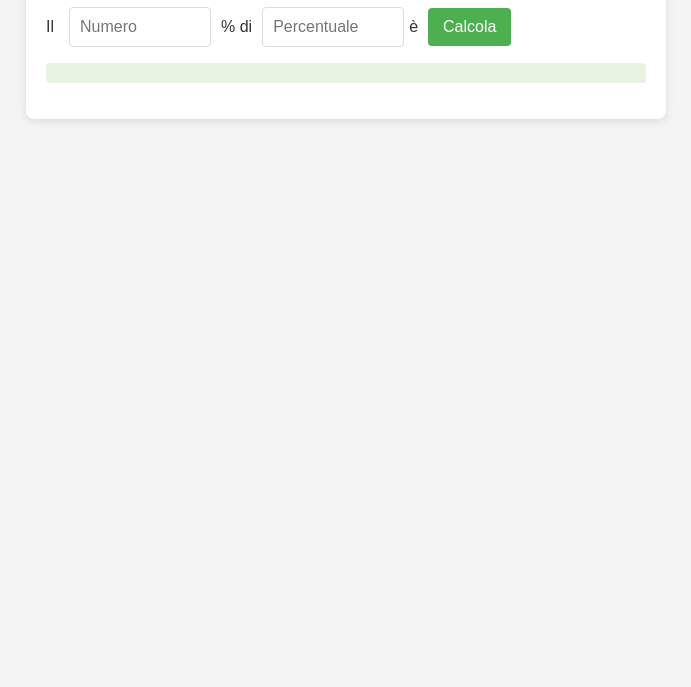
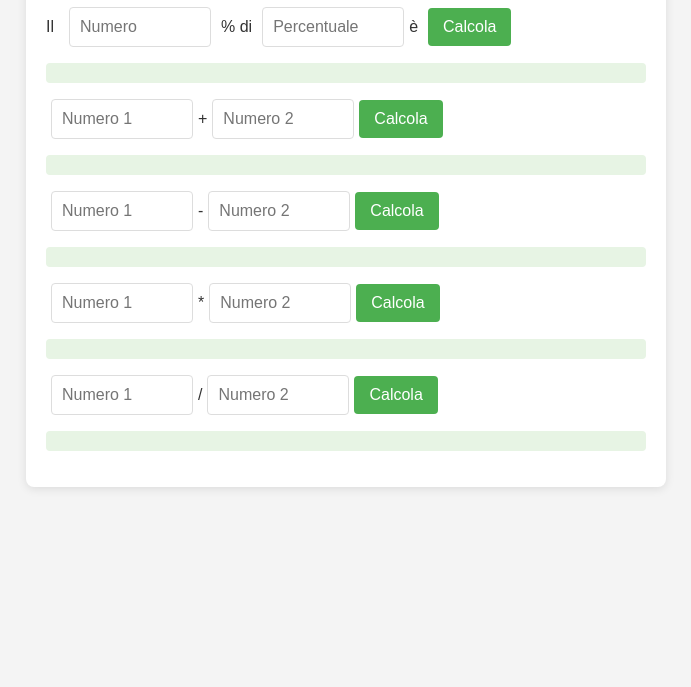
Before and after one commit to XmilordX/p-calc, a plain HTML site: page index.html in a window 1280 px wide. Shown: the part 113-800 px from the top of the page, without its empty margins (294-985 px from the left). Drawn offline with Linux system fonts and the light colour scheme.

Commit message:
Update index.html

```diff
--- a/index.html
+++ b/index.html
@@ -3,33 +3,98 @@
 <head>
     <meta charset="UTF-8">
     <meta name="viewport" content="width=device-width, initial-scale=1.0">
-    <title>Calcolo Percentuale</title>
+    <title>Calcolo Operazioni</title>
     <link rel="icon" href="favicon.png" type="image/png"> <!-- Favicon -->
     <link rel="stylesheet" href="styles.css"> <!-- Collega il CSS -->
     <script>
         function calcolaPercentuale() {
-            const numero = parseFloat(document.getElementById('numero').value);
+            const numero = parseFloat(document.getElementById('numero-perc').value);
             const percentuale = parseFloat(document.getElementById('percentuale').value);
             const risultato = (numero * percentuale) / 100;
 
             const messaggioRisultato = `Il ${percentuale}% di ${numero} è: <span class="risultato">€${risultato.toLocaleString(undefined, {minimumFractionDigits: 2, maximumFractionDigits: 2})}</span>`;
+            document.getElementById('risultato-perc').innerHTML = messaggioRisultato; // Modificato per usare innerHTML
+        }
 
-            document.getElementById('risultato').innerHTML = messaggioRisultato; // Modificato per usare innerHTML
+        function calcolaSomma() {
+            const num1 = parseFloat(document.getElementById('num1-somma').value);
+            const num2 = parseFloat(document.getElementById('num2-somma').value);
+            const risultato = num1 + num2;
+            document.getElementById('risultato-somma').innerHTML = `La somma di ${num1} e ${num2} è: <span class="risultato">${risultato}</span>`;
+        }
+
+        function calcolaSottrazione() {
+            const num1 = parseFloat(document.getElementById('num1-sottrazione').value);
+            const num2 = parseFloat(document.getElementById('num2-sottrazione').value);
+            const risultato = num1 - num2;
+            document.getElementById('risultato-sottrazione').innerHTML = `La sottrazione di ${num1} e ${num2} è: <span class="risultato">${risultato}</span>`;
+        }
+
+        function calcolaMoltiplicazione() {
+            const num1 = parseFloat(document.getElementById('num1-moltiplicazione').value);
+            const num2 = parseFloat(document.getElementById('num2-moltiplicazione').value);
+            const risultato = num1 * num2;
+            document.getElementById('risultato-moltiplicazione').innerHTML = `La moltiplicazione di ${num1} e ${num2} è: <span class="risultato">${risultato}</span>`;
+        }
+
+        function calcolaDivisione() {
+            const num1 = parseFloat(document.getElementById('num1-divisione').value);
+            const num2 = parseFloat(document.getElementById('num2-divisione').value);
+            const risultato = num2 !== 0 ? num1 / num2 : 'Errore: Divisione per zero';
+            document.getElementById('risultato-divisione').innerHTML = `La divisione di ${num1} e ${num2} è: <span class="risultato">${risultato}</span>`;
         }
     </script>
 </head>
 <body>
     <div class="container">
-        <h1>Calcola la Percentuale</h1>
+        <h1>Calcolo Operazioni</h1>
+
+        <!-- Calcolo Percentuale -->
         <div class="input-row">
-            <label for="numero" style="margin-right: 10px;">Il</label>
-            <input type="number" id="numero" placeholder="Numero" required>
+            <label for="numero-perc" style="margin-right: 10px;">Il</label>
+            <input type="number" id="numero-perc" placeholder="Numero" required>
             <label for="percentuale" style="margin: 0 5px;">% di</label>
             <input type="number" id="percentuale" placeholder="Percentuale" required>
             <span>è</span>
             <button style="margin-left: 10px;" onclick="calcolaPercentuale()">Calcola</button>
         </div>
-        <pre id="risultato" class="risultato-centrato"></pre>
+        <pre id="risultato-perc" class="risultato-centrato"></pre>
+
+        <!-- Calcolo Somma -->
+        <div class="input-row">
+            <input type="number" id="num1-somma" placeholder="Numero 1" required>
+            <span>+</span>
+            <input type="number" id="num2-somma" placeholder="Numero 2" required>
+            <button onclick="calcolaSomma()">Calcola</button>
+        </div>
+        <pre id="risultato-somma" class="risultato-centrato"></pre>
+
+        <!-- Calcolo Sottrazione -->
+        <div class="input-row">
+            <input type="number" id="num1-sottrazione" placeholder="Numero 1" required>
+            <span>-</span>
+            <input type="number" id="num2-sottrazione" placeholder="Numero 2" required>
+            <button onclick="calcolaSottrazione()">Calcola</button>
+        </div>
+        <pre id="risultato-sottrazione" class="risultato-centrato"></pre>
+
+        <!-- Calcolo Moltiplicazione -->
+        <div class="input-row">
+            <input type="number" id="num1-moltiplicazione" placeholder="Numero 1" required>
+            <span>*</span>
+            <input type="number" id="num2-moltiplicazione" placeholder="Numero 2" required>
+            <button onclick="calcolaMoltiplicazione()">Calcola</button>
+        </div>
+        <pre id="risultato-moltiplicazione" class="risultato-centrato"></pre>
+
+        <!-- Calcolo Divisione -->
+        <div class="input-row">
+            <input type="number" id="num1-divisione" placeholder="Numero 1" required>
+            <span>/</span>
+            <input type="number" id="num2-divisione" placeholder="Numero 2" required>
+            <button onclick="calcolaDivisione()">Calcola</button>
+        </div>
+        <pre id="risultato-divisione" class="risultato-centrato"></pre>
     </div>
 </body>
 </html>
```
